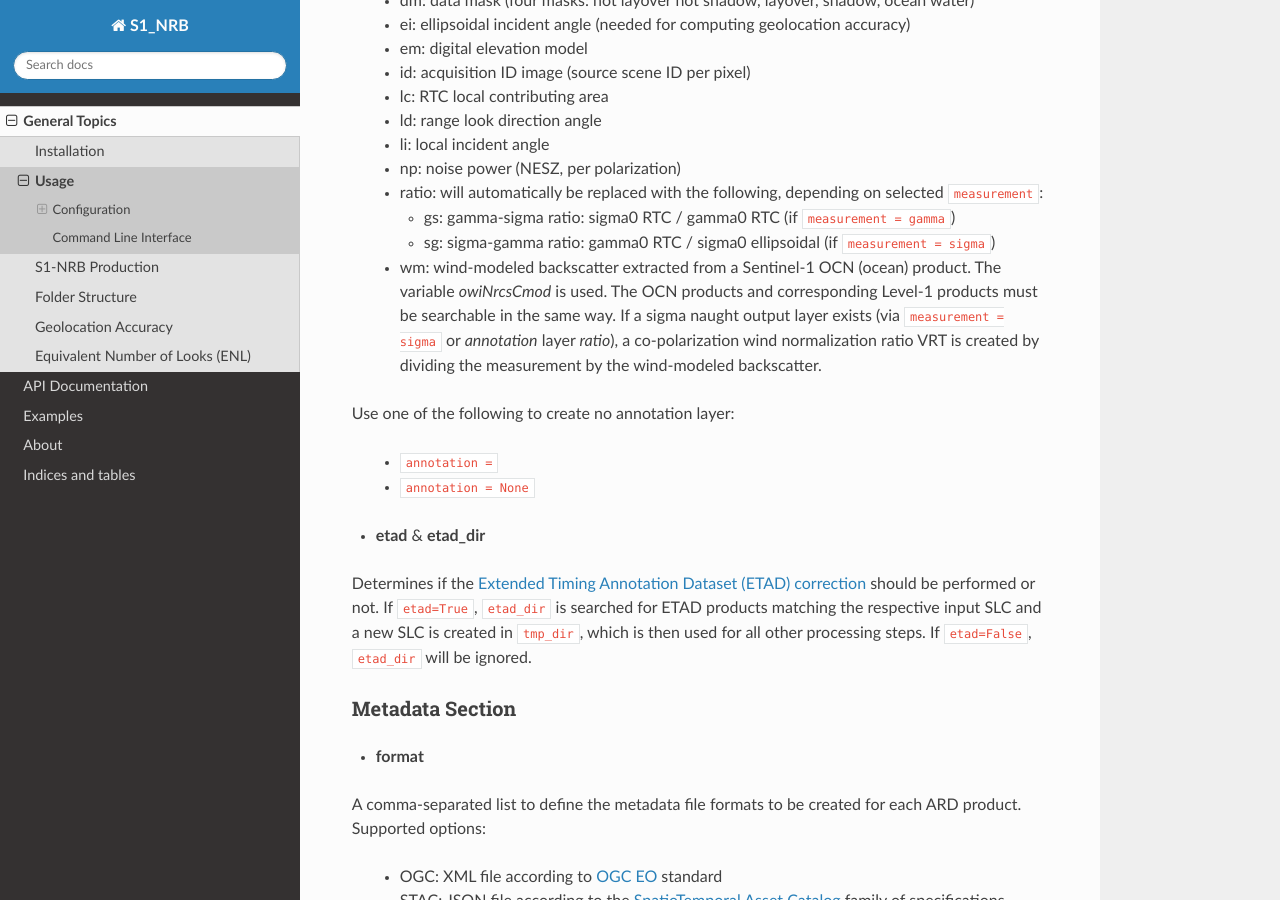
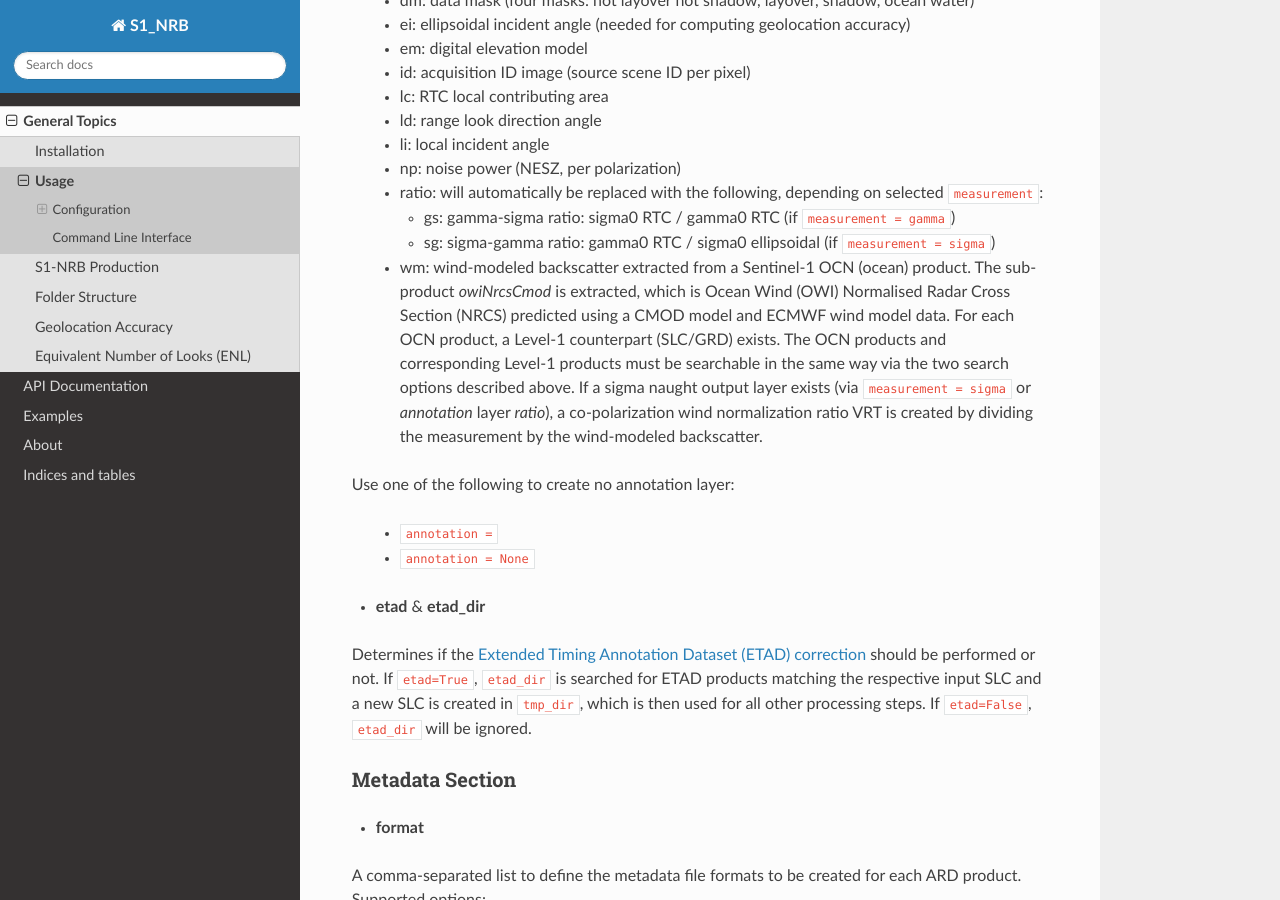
Before and after one commit to SAR-ARD/s1ard, a Sphinx documentation site: the page built from docs/general/usage.rst, in a window 1280 px wide and 900 px high, scrolled down 3715 px. Built offline with Sphinx 7.4.7 and the Read the Docs theme 2.0.0, drawn with Linux system fonts in a browser that asks for light colours; some of the changed text lies outside the part shown.

Commit message:
improved documentation

```diff
--- a/docs/general/usage.rst
+++ b/docs/general/usage.rst
@@ -149,8 +150,11 @@ Supported options:
    + sg: sigma-gamma ratio: gamma0 RTC / sigma0 ellipsoidal (if ``measurement = sigma``)
 
  + wm: wind-modeled backscatter extracted from a Sentinel-1 OCN (ocean) product.
-   The variable `owiNrcsCmod` is used.
-   The OCN products and corresponding Level-1 products must be searchable in the same way.
+   The sub-product `owiNrcsCmod` is extracted, which is Ocean Wind (OWI) Normalised
+   Radar Cross Section (NRCS) predicted using a CMOD model and ECMWF wind model data.
+   For each OCN product, a Level-1 counterpart (SLC/GRD) exists.
+   The OCN products and corresponding Level-1 products must be searchable in the same way
+   via the two search options described above.
    If a sigma naught output layer exists (via ``measurement = sigma`` or `annotation` layer `ratio`),
    a co-polarization wind normalization ratio VRT is created by dividing the measurement by the
    wind-modeled backscatter.
```
Also changed, not shown: other parts of docs/general/usage.rst (+2 -1 lines), 1 other file.
